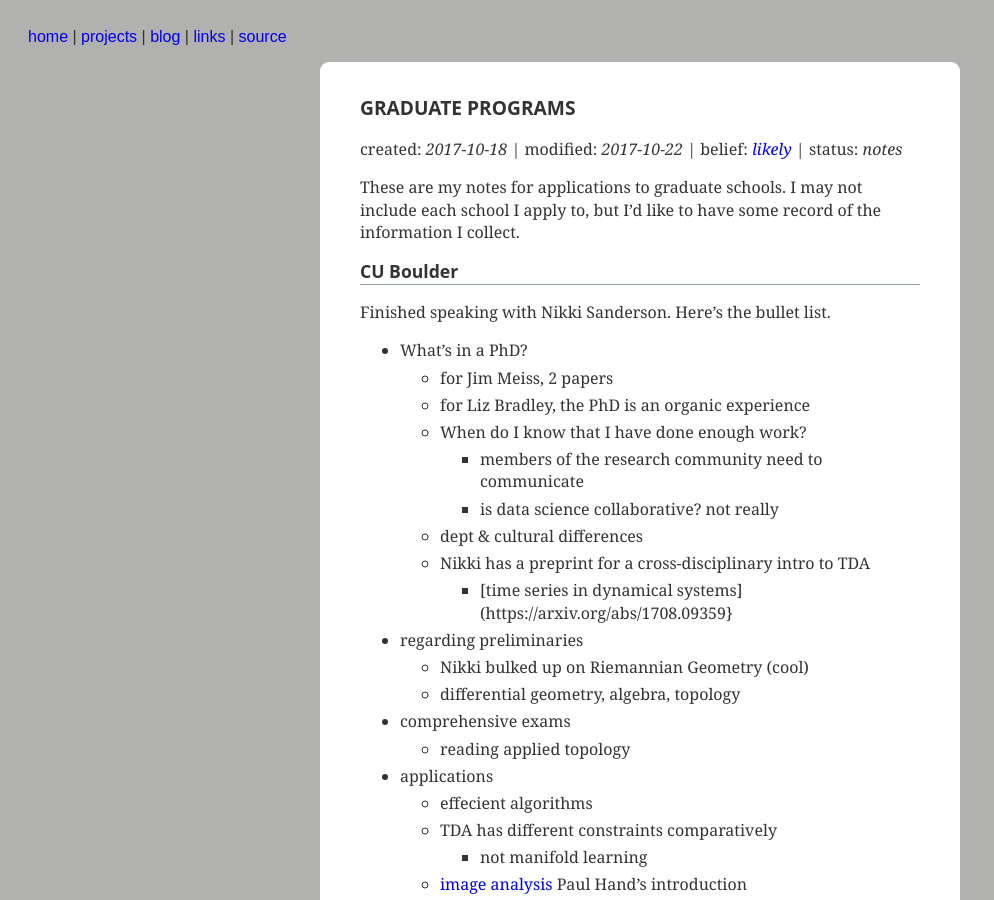
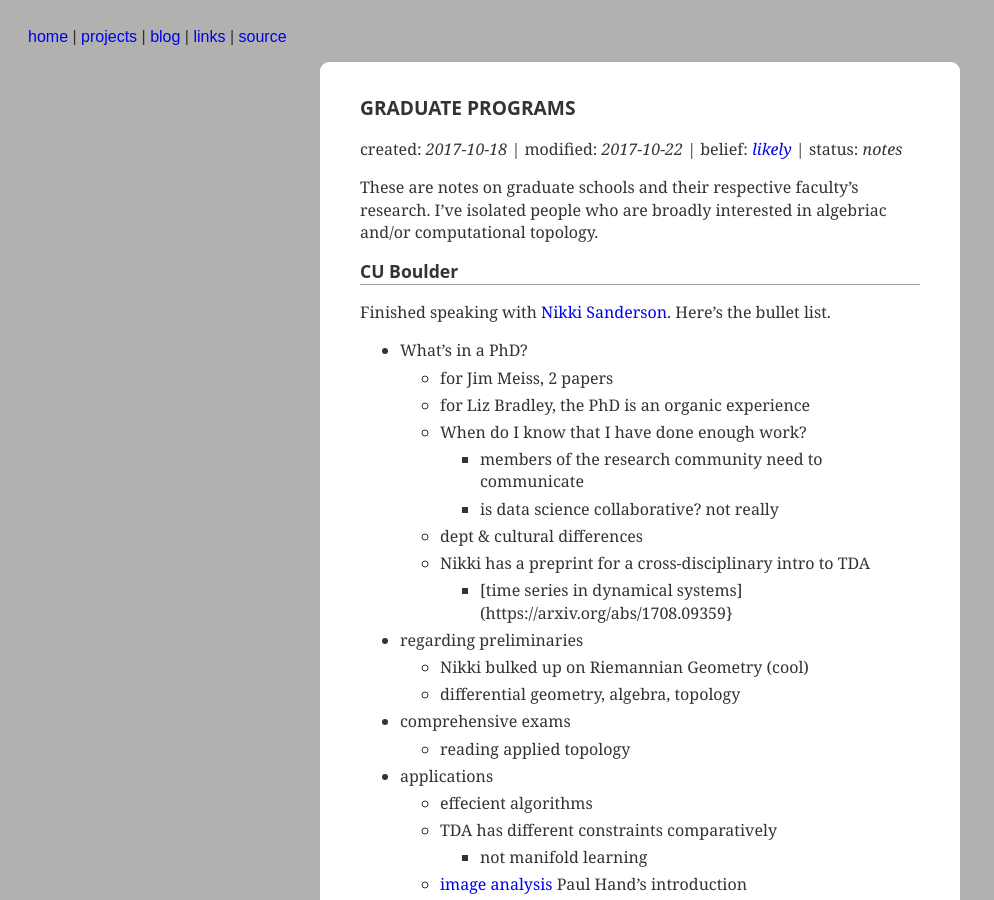
Before and after one commit to coltongrainger/blog, a Jekyll site: the page built from _posts/2017-10-18-grad-school.md, in a window 1280 px wide and 900 px high. Shown: the whole window, without its empty margins (0-994 px from the left). Built offline with Jekyll 4.4.1, drawn with Linux system fonts in a browser that asks for light colours; our own code applies the rules of GitHub Pages for plain Markdown files; some of the changed text lies outside the part shown.

Commit message:
by school, add intro

```diff
--- a/_posts/2017-10-18-grad-school.md
+++ b/_posts/2017-10-18-grad-school.md
@@ -7,11 +7,11 @@
 belief: likely
 ---
 
-These are my notes for applications to graduate schools. I may not include each school I apply to, but I'd like to have some record of the information I collect.
+These are notes on graduate schools and their respective faculty's research. I've isolated people who are broadly interested in algebriac and/or computational topology.
 
 ## CU Boulder
 
-Finished speaking with Nikki Sanderson. Here's the bullet list.
+Finished speaking with [Nikki Sanderson](nikkisanderson.wordpress.com). Here's the bullet list.
 
 - What's in a PhD?
 	- for Jim Meiss, 2 papers
@@ -209,6 +209,13 @@
 
 ## University of Oregon
 
+### People
+
+- [Hal Sadofsky](http://pages.uoregon.edu/sadofsky/)
+- [Daniel Dugger](http://pages.uoregon.edu/ddugger/)
+
 ## Washington State University
 
+### People
+
 - [plant genome grant](https://nsf.gov/awardsearch/showAward?AWD_ID=1661348)
```
